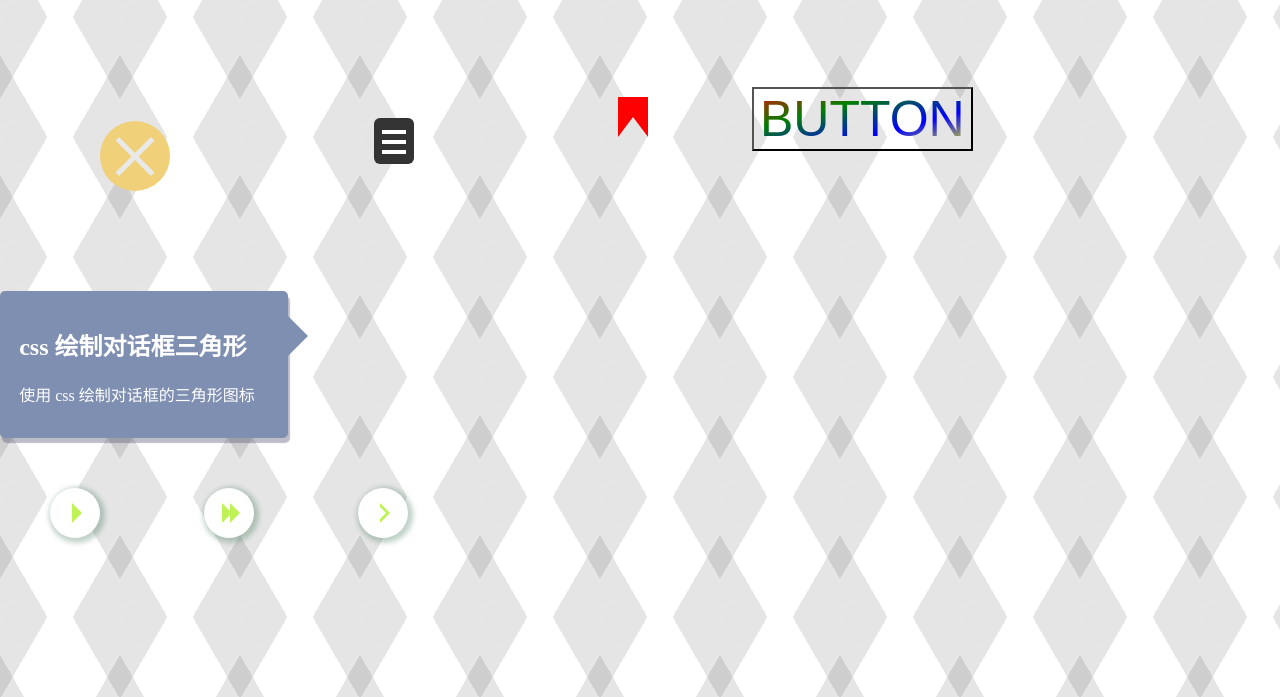
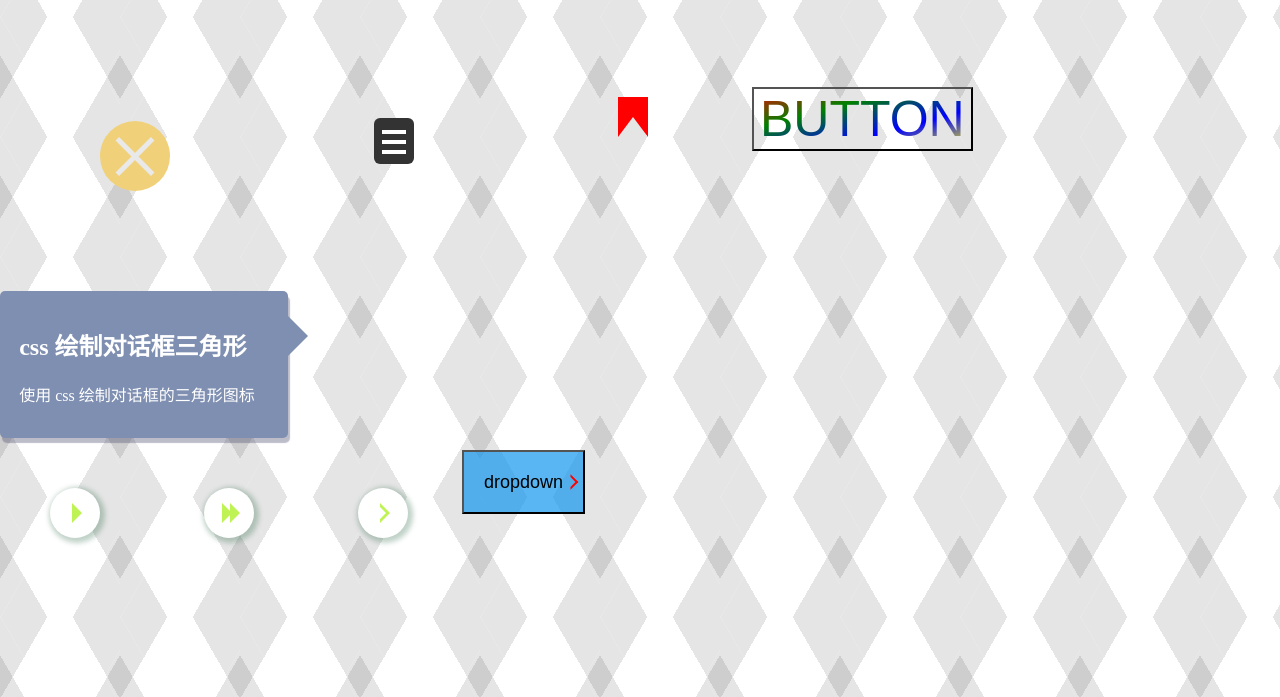
Before and after one commit to soojade/ajax-cache, a plain HTML site: page css-draw/index.html in a window 1280 px wide. Shown: the part 103-800 px from the top of the page. Drawn offline with Linux system fonts and the light colour scheme.

Commit message:
add dropdown

```diff
--- a/css-draw/index.html
+++ b/css-draw/index.html
@@ -17,7 +17,7 @@
   <a href="#" class="menu">Menu</a>
   <a href="#" class="bookmark">书签</a>
   <!-- 文字渐变按钮 -->
-  <button>BUTTON</button>
+  <button class="gradBtn">BUTTON</button>
 
   <!-- 会话框 -->
   <article class="message">
@@ -31,6 +31,9 @@
   <span class="fast">快进</span>
   <span class="next">下一个</span>
 
+  <!-- dropdown 箭头 -->
+  <button class="dropdown">dropdown </button>
+
 
 </body>
 
--- a/css-draw/style.css
+++ b/css-draw/style.css
@@ -193,7 +193,7 @@ a {
 }
 
 /*文字渐变*/
-button {
+.gradBtn {
   background: linear-gradient(to right bottom, red, green, blue, yellow);
   -webkit-background-clip: text;
   background-clip: text;
@@ -213,3 +213,28 @@ button {
   background-repeat: repeat-x;
   background-position: 0 100%;
 }
+
+
+/* dropdown 箭头 */
+.dropdown{
+  position: relative;
+  line-height: 50px;
+  padding: 5px 20px;
+  background-color: rgba(15, 149, 238, 0.692);
+  font-size: 18px;
+}
+.dropdown::after{
+  content: '';
+  display: block;
+  position: absolute;
+  top: 50%;
+  left: 85%;
+  width: 7px;
+  height: 7px;
+  border: 2px solid red;
+  border-color:red red transparent transparent;
+  transform:translateY(-50%) rotate(45deg);
+}
+.dropdown:hover::after{
+    transform:translateY(-50%) rotate(135deg);
+}
```
